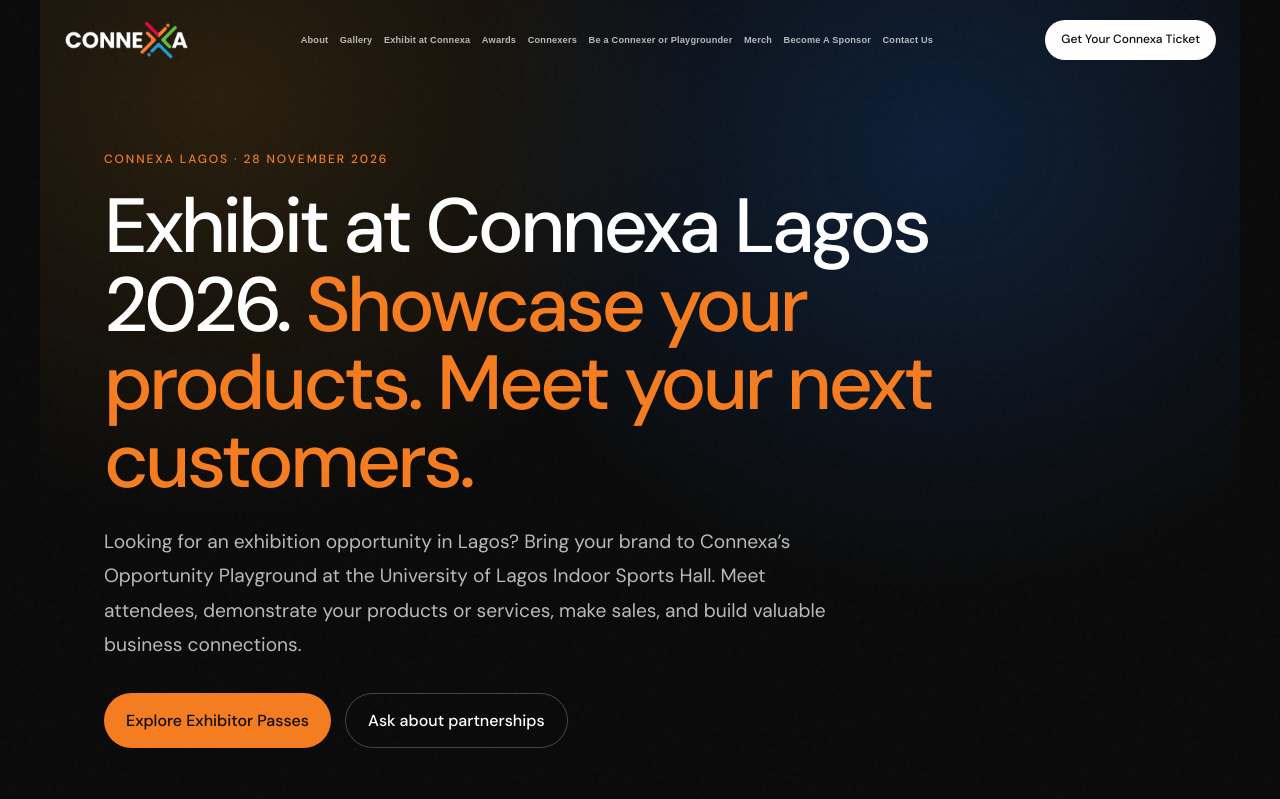
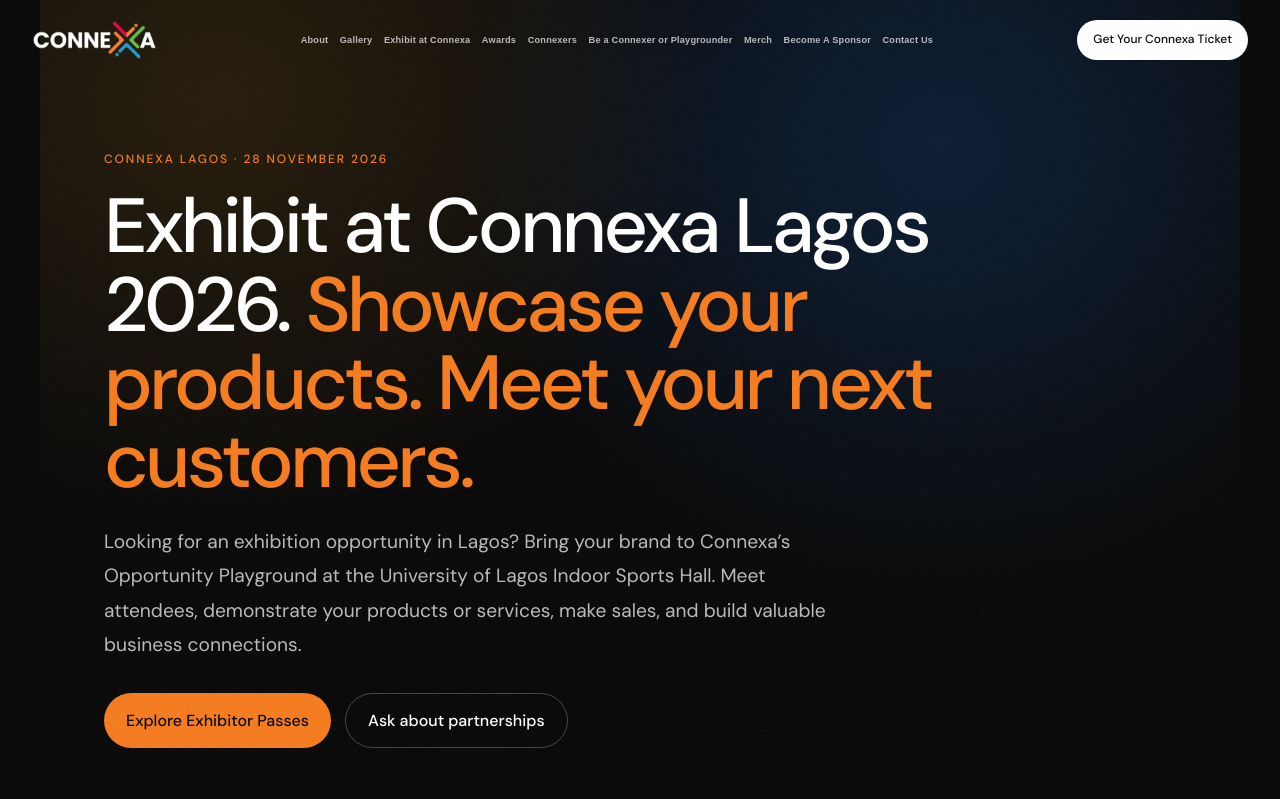
Before and after one commit to Zidepeoplenewaccount/connexa, a React (Vite) app: page /exhibitors in a window 1280 px wide. Shown: the top 799 px of the page. Built offline with nearby package versions, Linux system fonts and the light colour scheme.

Commit message:
Move Connexa logo closer to the far left edge

```diff
--- a/src/components/Navbar.css
+++ b/src/components/Navbar.css
@@ -21,6 +21,13 @@
   grid-template-columns: auto minmax(0, 1fr) auto;
   align-items: center;
   gap: clamp(16px, 2vw, 30px);
+  max-width: none;
+  width: 100%;
+  box-sizing: border-box;
+  margin-left: 0;
+  margin-right: 0;
+  padding-left: clamp(20px, 2.5vw, 40px);
+  padding-right: clamp(20px, 2.5vw, 40px);
 }
 
 .navbar-logo {
```
